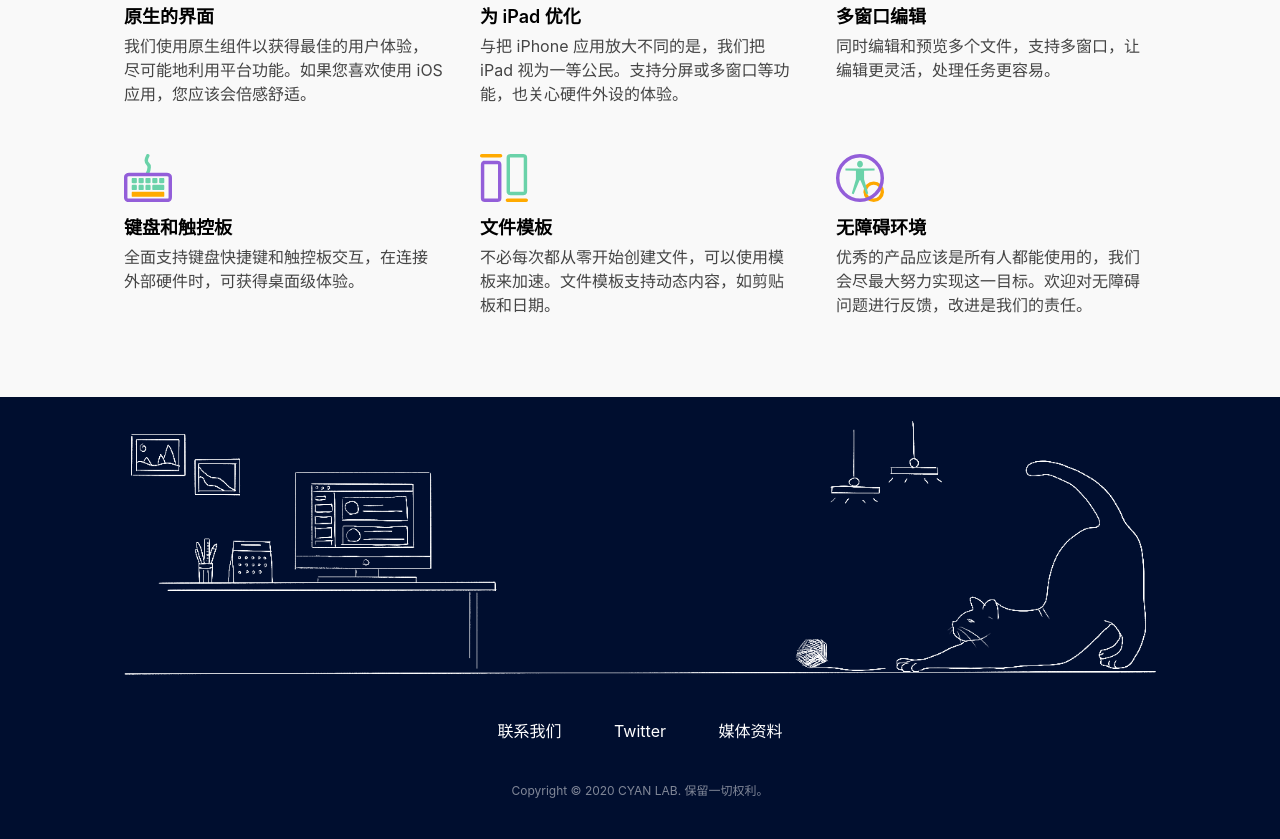
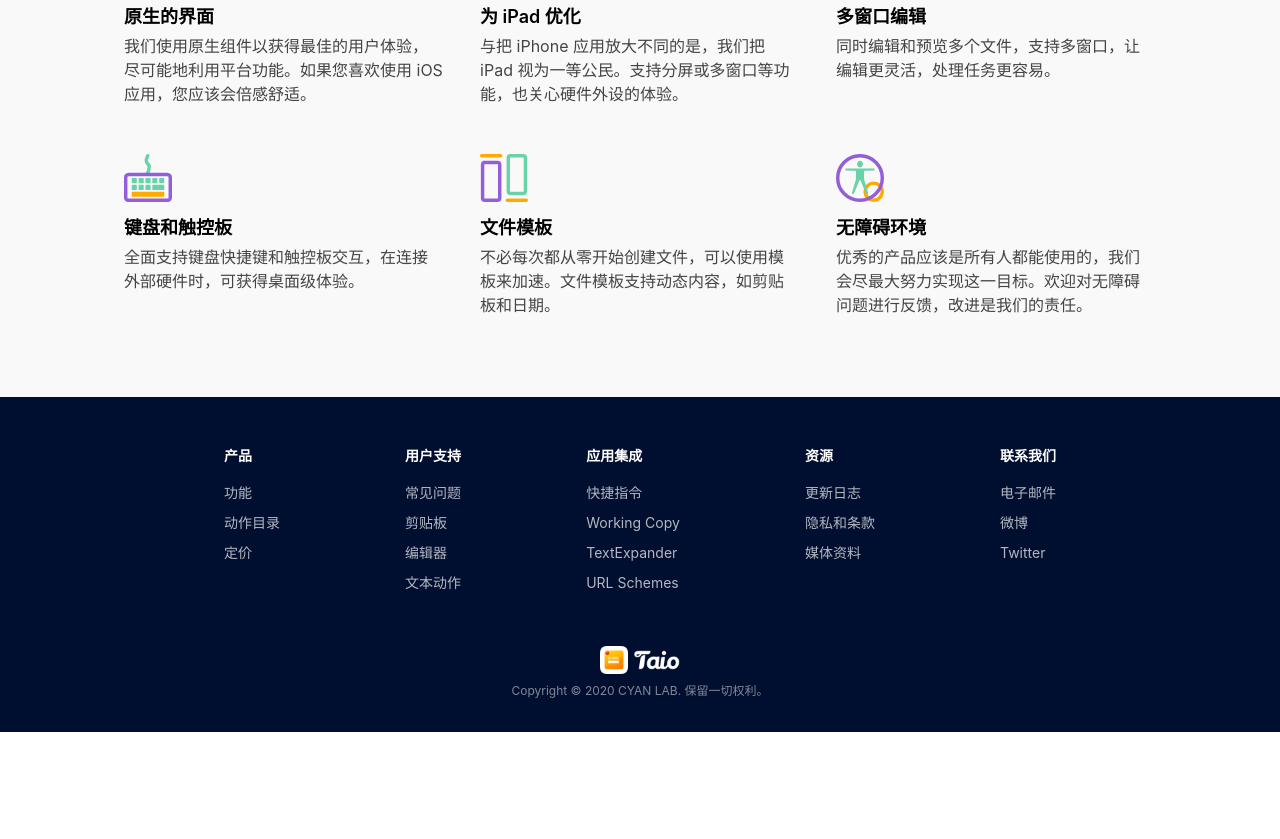
Before and after one commit to cyanzhong/taio.app, a plain HTML site: page cn/index.html in a window 1280 px wide. Shown: the part 2094-2933 px from the top of the page. After the commit the page ends 2826 px from the top, so only its background shows below. Drawn offline with Linux system fonts and the light colour scheme.

Commit message:
Improve footer to include more links

```diff
--- a/cn/index.html
+++ b/cn/index.html
@@ -23,10 +23,10 @@
     <main>
       <div class="banner">
         <header>
-          <a class="logo" href="/"><img src="../img/logo.png" alt="logo"></a>
+          <a class="logo" href="/cn/"><img src="../img/logo.png" alt="logo"></a>
           <div class="nav_compact">
             <ul>
-              <li><a href="/" class="active_nav_compact">Taio</a></li>
+              <li><a href="/cn/" class="active_nav_compact">Taio</a></li>
               <li><a href="https://docs.taio.app/#/cn/" target="_blank">用户文档</a></li>
               <li><a href="https://docs.taio.app/#/cn/privacy" target="_blank">隐私和条款</a></li>
               <li><a href="/">EN / 中文</a></li>
@@ -34,7 +34,7 @@
           </div>
           <div class="nav_regular">
             <ul>
-              <li><a href="/" class="active_nav_regular">Taio</a></li>
+              <li><a href="/cn/" class="active_nav_regular">Taio</a></li>
               <li><a href="https://docs.taio.app/#/cn/" target="_blank">用户文档</a></li>
               <li><a href="https://docs.taio.app/#/cn/privacy" target="_blank">隐私和条款</a></li>
               <li><a href="/">EN / 中文</a></li>
@@ -128,16 +128,53 @@
       </section>
     </main>
     <footer>
-      <div class="footer_box">
-        <img class="footer-img" src="../img/footer-img.png" alt="">
-        <div class="footer_nav">
+      <div class="footer_nav">
+        <div>
+          <h6>产品</h6>
           <ul>
-            <li><a href="mailto:hi@taio.app" target="_blank">联系我们</a></li>
+            <li><a href="/cn/">功能</a></li>
+            <li><a href="https://actions.taio.app/#/cn/" target="_blank">动作目录</a></li>
+            <li><a href="https://docs.taio.app/#/cn/terms" target="_blank">定价</a></li>
+          </ul>
+        </div>
+        <div>
+          <h6>用户支持</h6>
+          <ul>
+            <li><a href="https://docs.taio.app/#/cn/faq" target="_blank">常见问题</a></li>
+            <li><a href="https://docs.taio.app/#/cn/quick-start/clipboard" target="_blank">剪贴板</a></li>
+            <li><a href="https://docs.taio.app/#/cn/quick-start/editor" target="_blank">编辑器</a></li>
+            <li><a href="https://docs.taio.app/#/cn/quick-start/actions" target="_blank">文本动作</a></li>
+          </ul>
+        </div>
+        <div>
+          <h6>应用集成</h6>
+          <ul>
+            <li><a href="https://docs.taio.app/#/cn/integration/shortcuts" target="_blank">快捷指令</a></li>
+            <li><a href="https://docs.taio.app/#/cn/integration/working-copy" target="_blank">Working Copy</a></li>
+            <li><a href="https://docs.taio.app/#/cn/integration/text-expander" target="_blank">TextExpander</a></li>
+            <li><a href="https://docs.taio.app/#/cn/integration/url-schemes" target="_blank">URL Schemes</a></li>
+          </ul>
+        </div>
+        <div>
+          <h6>资源</h6>
+          <ul>
+            <li><a href="https://docs.taio.app/#/rn" target="_blank">更新日志</a></li>
+            <li><a href="https://docs.taio.app/#/cn/privacy" target="_blank">隐私和条款</a></li>
+            <li><a href="https://taio.app/press-kit.zip" target="_blank">媒体资料</a></li>
+          </ul>
+        </div>
+        <div>
+          <h6>联系我们</h6>
+          <ul>
+            <li><a href="mailto:hi@taio.app" target="_blank">电子邮件</a></li>
+            <li><a href="https://weibo.com/u/6119181090" target="_blank">微博</a></li>
             <li><a href="https://twitter.com/taioapp" target="_blank">Twitter</a></li>
-            <li><a href="http://taio.app/press-kit.zip" target="_blank">媒体资料</a></li>
           </ul>
-          <p>Copyright © 2020 CYAN LAB. 保留一切权利。</p>
         </div>
+      </div>
+      <div class="footer_copyright">
+        <img src="../img/footer_logo.png" alt="logo">
+        <p>Copyright © 2020 CYAN LAB. 保留一切权利。</p>
       </div>
     </footer>
     <script src="../js/index.js"></script>
--- a/css/index.css
+++ b/css/index.css
@@ -58,6 +58,14 @@ h4 {
   font-size: 1.125rem;
   font-weight: 600;
   color: #000000;
+}
+
+h5 {
+  font-size: 1rem;
+}
+
+h6 {
+  font-size: 0.875rem;
 }
 
 /* Banner styles */
@@ -488,57 +496,58 @@ section {
 /* Footer styles */
 
 footer {
+  padding: 3rem 0 2rem 0;
+  background-color: #000E2F;
   width: 100%;
-  background-color: #000E2F;
+  height: fit-content;
 }
 
-.footer_box {
-  margin: auto;
-  max-width: 1080px;
-  display: flex;
-  flex-direction: column;
+.footer_nav {
+  max-width: 880px;
+  margin: 0 auto;
+  padding: 0 1.5rem;
+  display: grid;
+  grid-template-columns: 1fr 1fr 1fr;
+  column-gap: 1rem;
+  row-gap: 2rem;
 }
 
-.footer-img {
-  max-width: 100%;
-  margin: 1.5rem;
-}
-
-footer ul {
-  margin-bottom: 1rem;
+footer h6 {
+  color: #FFFFFF;
+  margin-bottom: 0.75rem;
 }
 
 footer li {
-  color: rgba(255, 255, 255, 0.65);
-  padding: 0.5rem 1.5rem;
-  text-align: center;
-}
-
-footer p {
-  font-size: 0.75rem;
-  line-height: 4rem;
-  color: rgba(255, 255, 255, 0.5);
-  text-align: center;
-}
-
-footer a {
-  color: white;
+  font-size: 0.875rem;
+  line-height: 1;
+  color: rgba(255, 255, 255, 0.7);
+  padding: 0.5rem 0;
 }
 
 footer a:hover {
-  opacity: 0.8;
+  color: #FFFFFF;
+}
+
+.footer_copyright {
+  display: flex;
+  flex-direction: column;
+  align-items: center;
+}
+
+.footer_copyright img {
+  padding: 3rem 0 0.5rem 0;
+  width: 80px;
+}
+
+.footer_copyright p {
+  color: rgba(255, 255, 255, 0.5);
+  font-size: 0.75rem;
 }
 
 @media (min-width: 768px) {
-  footer li {
-    display: inline;
-  }
-
   .footer_nav {
-    padding: 1rem;
     display: flex;
-    flex-direction: column;
-    align-items: center;
+    justify-content: space-between;
   }
 }
 
```
Also changed, not shown: index.html (+43 -7 lines), img/footer-img.png (deleted), img/footer_logo.png (added).
